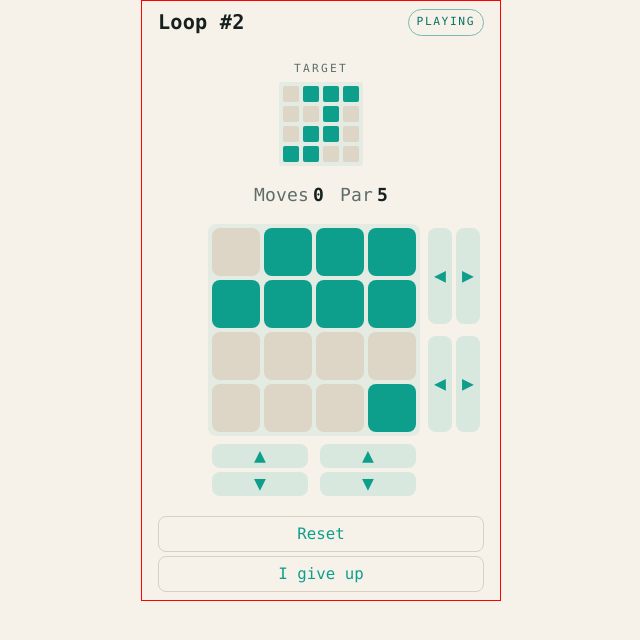
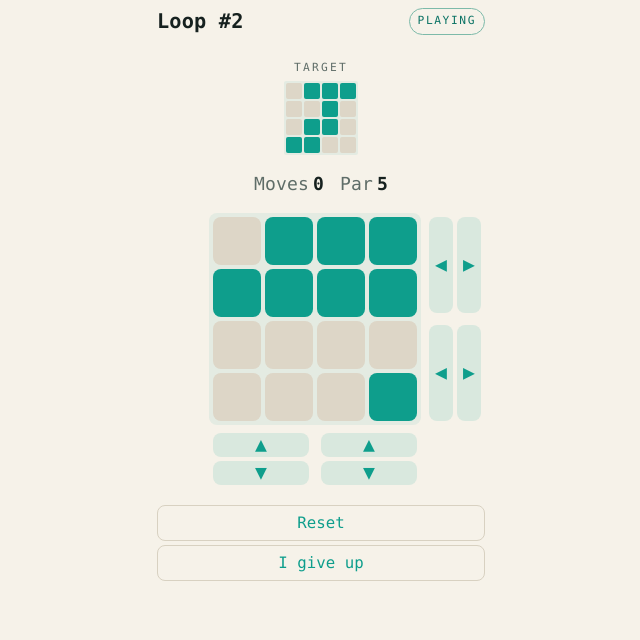
Before and after one commit to heyralfs/loop, a React (Vite) app: page / in a window 1280 px wide. Shown: the top 640 px of the page, without its empty margins (319-959 px from the left). Built offline with nearby package versions, Linux system fonts and the light colour scheme; the HTML template or start-up script is replaced by a standard one.

Commit message:
fixing styles

```diff
--- a/src/components/board/utils.ts
+++ b/src/components/board/utils.ts
@@ -83,6 +83,6 @@ export function getFlipAnimationOptions(
 export function getStepSize(tile: HTMLDivElement): number {
   const cs = getComputedStyle(tile);
   const tileSize = parseFloat(cs.getPropertyValue("--tile-size"));
-  const gap = parseFloat(cs.getPropertyValue("--space"));
+  const gap = parseFloat(cs.getPropertyValue("--space-sm"));
   return tileSize + gap;
 }
--- a/src/components/layout/index.module.css
+++ b/src/components/layout/index.module.css
@@ -3,7 +3,6 @@
   max-width: 360px;
   padding: var(--space-md) var(--space-lg);
   margin: 0 auto;
-  border: 1px solid red;
 }
 
 .header {
--- a/src/components/result-panel/index.module.css
+++ b/src/components/result-panel/index.module.css
@@ -40,3 +40,8 @@
   font-size: 0.875rem;
   max-width: 26ch;
 }
+
+.button {
+  width: 100%;
+  margin-top: var(--space-md);
+}
--- a/src/components/result-panel/index.tsx
+++ b/src/components/result-panel/index.tsx
@@ -101,7 +101,9 @@ function SolvedResultPanel({
         <p className={styles.headline}>{`Solved in ${moves}`}</p>
         <p className={styles.subhead}>{`Par is ${par}. Can you match it?`}</p>
         <BestAndStreak best={bestMoves} streak={streak} />
-        <Button onClick={onTryAgain}>Try again</Button>
+        <Button className={styles.button} onClick={onTryAgain}>
+          Try again
+        </Button>
       </div>
     </div>
   );
--- a/src/components/target-board/index.module.css
+++ b/src/components/target-board/index.module.css
@@ -1,7 +1,7 @@
 /* Scope smaller sizing tokens; they cascade into the Board's tiles. */
 .target {
   --tile-size: 16px;
-  --space: 2px;
+  --space-sm: 2px;
   --radius: 2px;
 }
 
```
